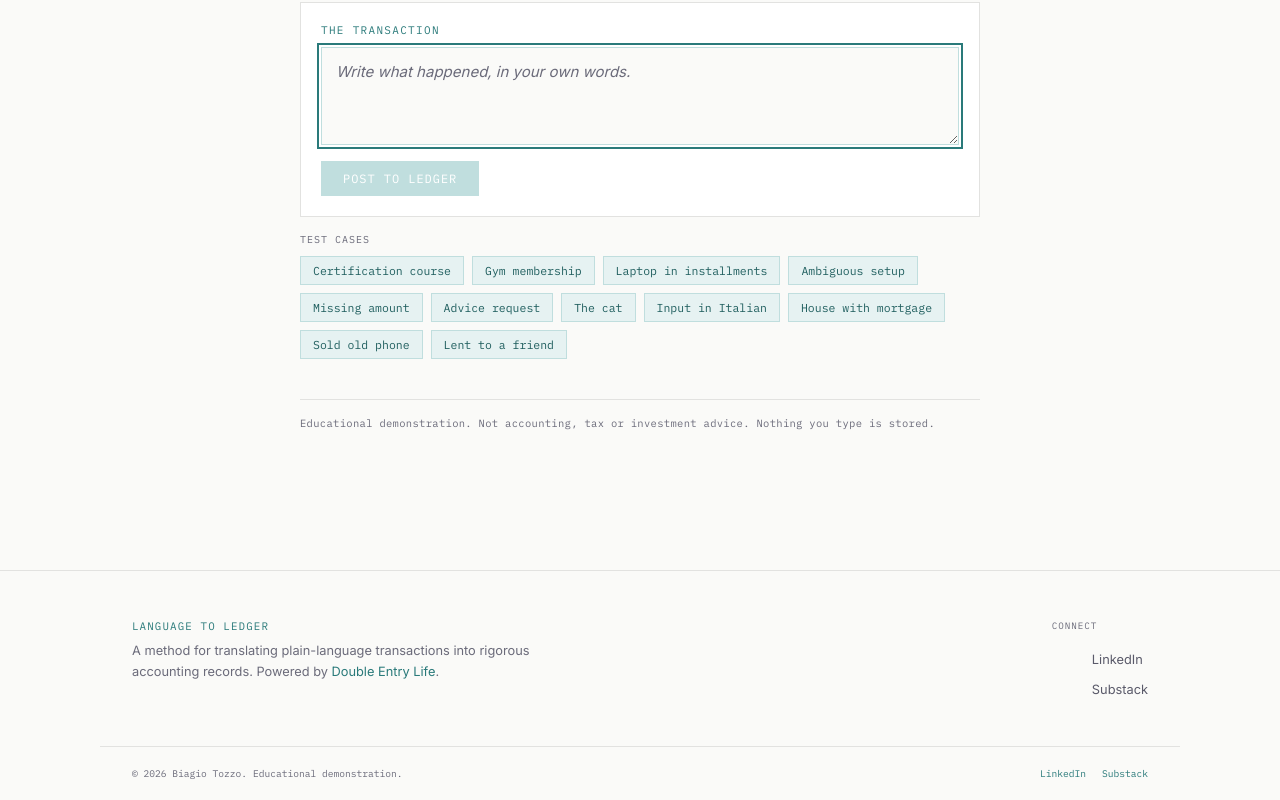
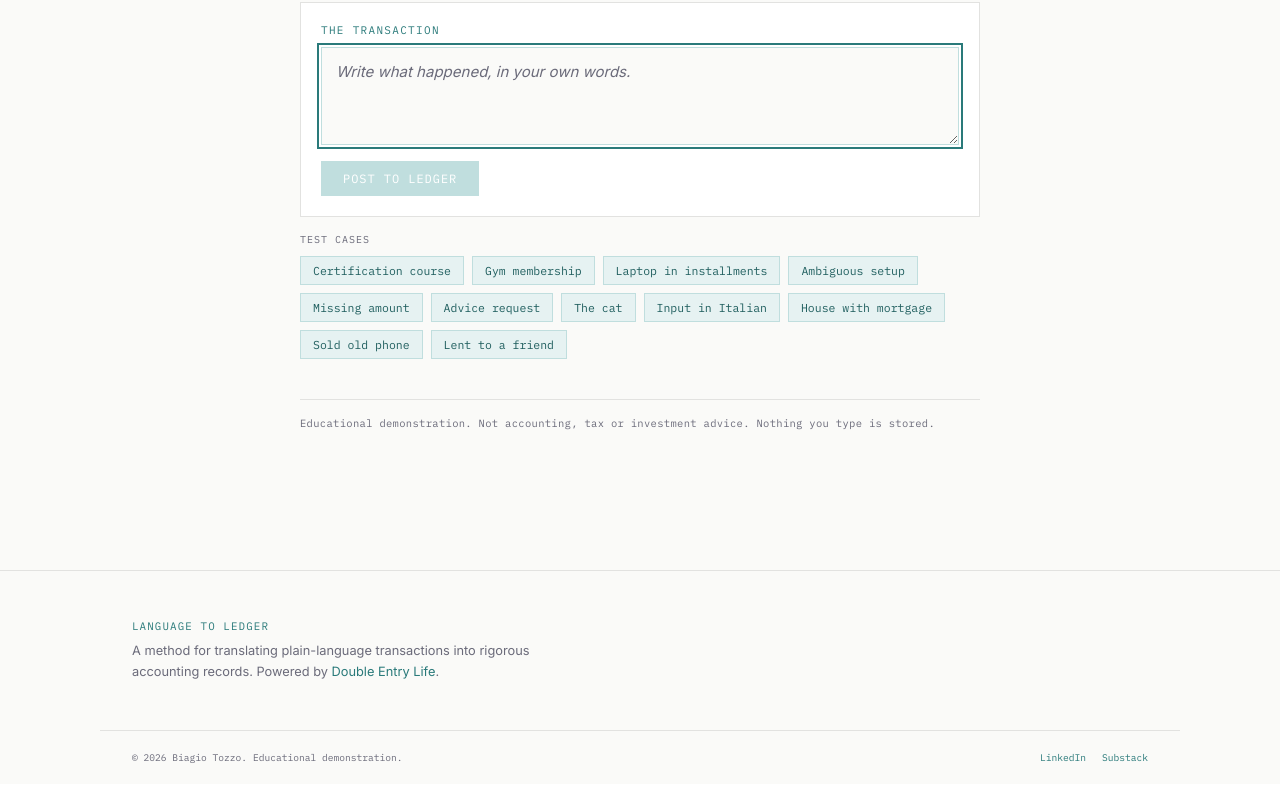
Before and after one commit to bias178/doubleentry.life, a React (Vite) app in the folder l2l/: page / in a window 1280 px wide. Shown: the part 329-1129 px from the top of the page. Built offline with nearby package versions, Linux system fonts and the light colour scheme.

Commit message:
Add files via upload

```diff
--- a/l2l/src/App.jsx
+++ b/l2l/src/App.jsx
@@ -322,11 +322,6 @@ export default function LanguageToLedger() {
         .l2l-footer-inner { max-width: 1080px; margin: 0 auto; padding: 3rem 2rem; display: flex; justify-content: space-between; align-items: flex-start; gap: 2rem; }
         .l2l-footer-brand-name { font-family: ${F.mono}; font-size: 0.68rem; letter-spacing: 0.1em; text-transform: uppercase; color: ${C.teal}; margin-bottom: 0.5rem; }
         .l2l-footer-brand-desc { font-size: 0.8rem; color: ${C.neutral}; line-height: 1.6; max-width: 440px; }
-        .l2l-footer-links { display: flex; gap: 2rem; }
-        .l2l-footer-col-label { font-family: ${F.mono}; font-size: 0.58rem; letter-spacing: 0.1em; text-transform: uppercase; color: ${C.neutral}; margin-bottom: 1rem; }
-        .l2l-footer-col ul { list-style: none; display: flex; flex-direction: column; gap: 0.6rem; }
-        .l2l-footer-col a { font-size: 0.8rem; color: ${C.muted}; transition: color 0.15s; }
-        .l2l-footer-col a:hover { color: ${C.teal}; }
         .l2l-footer-bottom { border-top: 1px solid ${C.rule}; padding: 1.25rem 2rem; max-width: 1080px; margin: 0 auto; display: flex; justify-content: space-between; align-items: center; gap: 1rem; }
         .l2l-footer-copy { font-family: ${F.mono}; font-size: 0.6rem; color: ${C.neutral}; }
         .l2l-footer-connect-links { display: flex; gap: 1rem; }
@@ -335,7 +330,6 @@ export default function LanguageToLedger() {
         @media (max-width: 720px) {
           .l2l-topbar-inner { padding: 1rem 1.25rem 0.9rem; }
           .l2l-footer-inner { flex-direction: column; }
-          .l2l-footer-links { flex-direction: column; gap: 1.5rem; }
           .l2l-footer-brand-desc { max-width: none; }
         }
       `}</style>
@@ -824,15 +818,6 @@ export default function LanguageToLedger() {
               A method for translating plain-language transactions into rigorous accounting records. Powered by <a href="https://doubleentry.life" target="_blank" rel="noopener" style={{ color: C.teal }}>Double Entry Life</a>.
             </p>
           </div>
-          <div className="l2l-footer-links">
-            <div className="l2l-footer-col">
-              <p className="l2l-footer-col-label">Connect</p>
-              <ul>
-                <li><a href="https://www.linkedin.com/in/biagio-tozzo-913166138" target="_blank" rel="noopener">LinkedIn</a></li>
-                <li><a href="https://substack.com/@doubleentrylife" target="_blank" rel="noopener">Substack</a></li>
-              </ul>
-            </div>
-          </div>
         </div>
         <div className="l2l-footer-bottom">
           <span className="l2l-footer-copy">&#169; 2026 Biagio Tozzo. Educational demonstration.</span>
```
